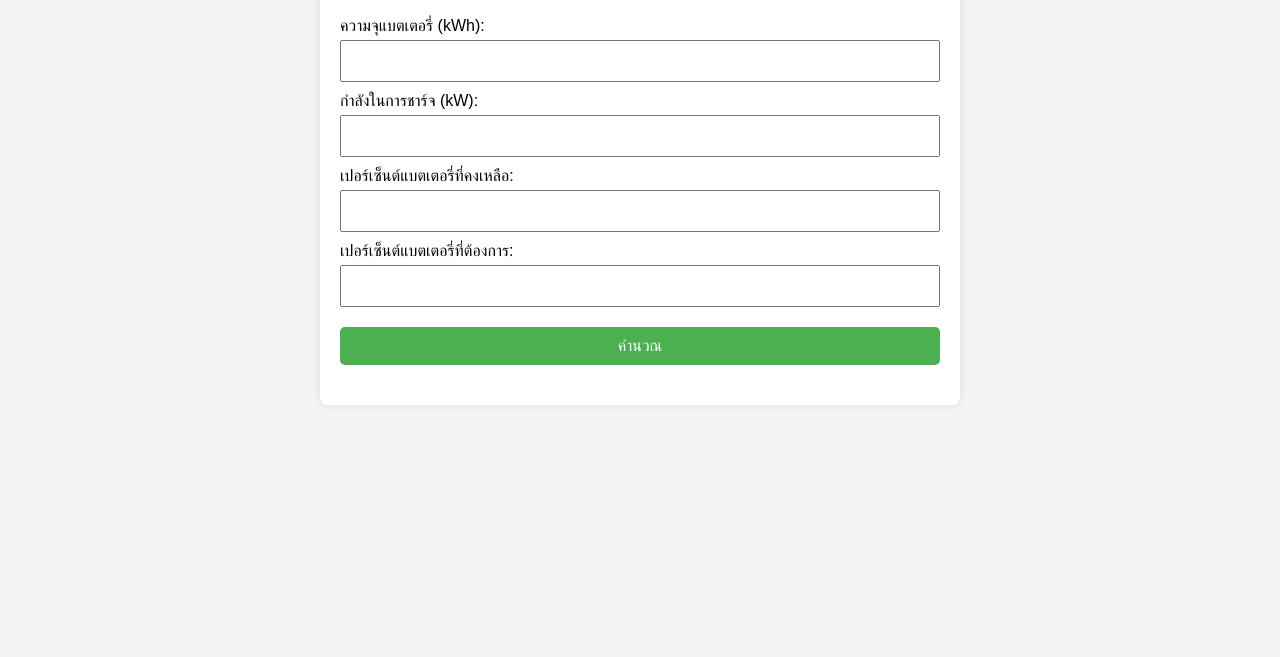
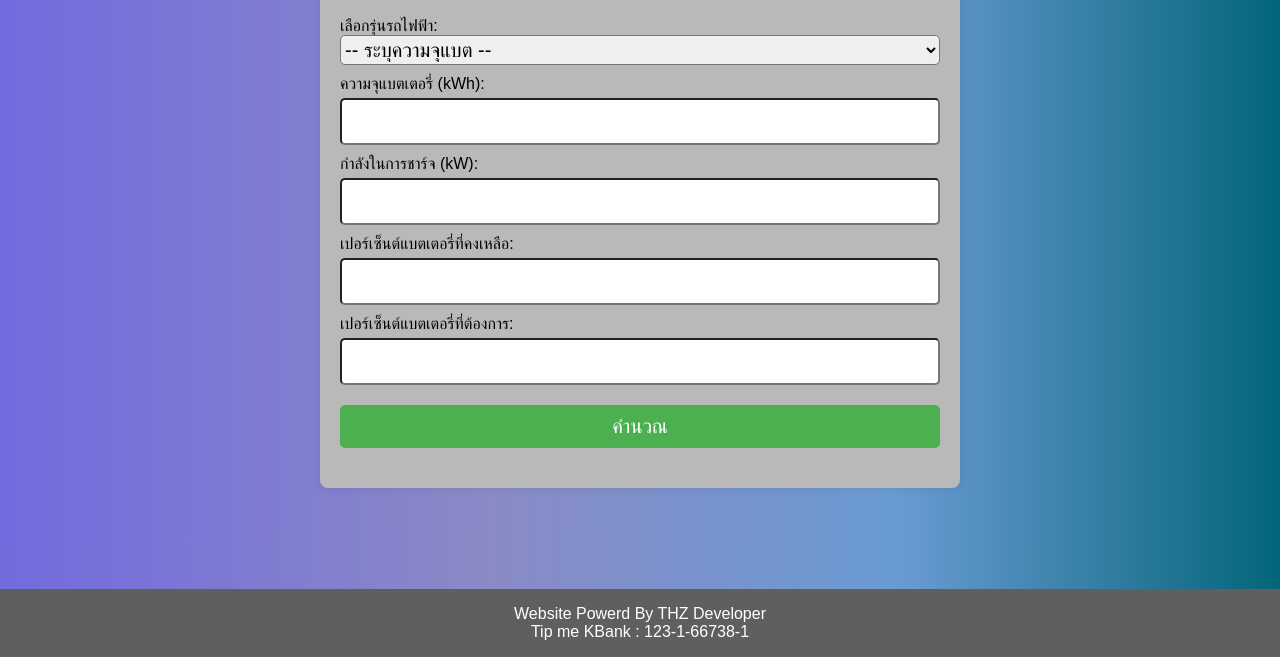
Before and after one commit to ThanathornZDev/CalCharge, a plain HTML site: page CalCharge/index.html in a window 1280 px wide. Shown: the part 143-800 px from the top of the page. Drawn offline with Linux system fonts and the light colour scheme.

Commit message:
Update v.2
- Select car models for BYD
- Re CSS

```diff
--- a/CalCharge/index.html
+++ b/CalCharge/index.html
@@ -8,10 +8,22 @@
 </head>
 <body>
     <div class="container">
-        <h1>คำนวณเวลาในการชาร์จรถไฟฟ้า</h1>
+        <h1>คำนวณเวลาในการชาร์จรถไฟฟ้า V.2</h1>
         <form id="charge-form">
+            <label for="car-model">เลือกรุ่นรถไฟฟ้า:</label>
+            <select id="car-model" onchange="updateBatteryCapacity()">
+                <option value="">-- ระบุความจุแบต --</option>
+                <option value="BYD Dophin Standard">BYD Dophin Standard</option>
+                <option value="BYD Dophin Extended">BYD Dophin Extended</option>
+                <option value="BYD Atto 3 Dynamic">BYD Atto 3 Dynamic</option>
+                <option value="BYD Atto 3 Extended">BYD Atto 3 Extended</option>
+                <option value="BYD Seal Dynamic">BYD Seal Dynamic</option>
+                <option value="BYD Seal Premium">BYD Seal Premium</option>
+                <option value="BYD Seal Performance">BYD Seal Performance</option>
+            </select>
+
             <label for="battery-capacity">ความจุแบตเตอรี่ (kWh):</label>
-            <input type="number" id="battery-capacity" step="0.01" required>
+            <input type="number" id="battery-capacity" step="0.01" required readonly>
 
             <label for="charging-power">กำลังในการชาร์จ (kW):</label>
             <input type="number" id="charging-power" step="0.01" required>
@@ -23,6 +35,7 @@
             <input type="number" id="target-percent" step="0.01" min="0" max="100" required>
 
             <button type="button" onclick="calculateChargeTime()">คำนวณ</button>
+            <!-- <button type="button" onclick="resetForm()">รีเซ็ต</button> -->
         </form>
 
         <div id="result">
@@ -30,6 +43,9 @@
         </div>
     </div>
 
+    <div class="footer">
+        <p>Website Powerd By THZ Developer <br> Tip me KBank : 123-1-66738-1</p>
+    </div>
 
     <script src="script.js"></script>
 </body>
--- a/CalCharge/script.js
+++ b/CalCharge/script.js
@@ -1,11 +1,35 @@
+// ข้อมูลความจุแบตเตอรี่ของแต่ละรุ่น
+const carModels = {
+    'BYD Dophin Standard': 44.90,
+    'BYD Dophin Extended': 60.48,
+    'BYD Atto 3 Dynamic': 49.92,
+    'BYD Atto 3 Extended': 60.48,
+    'BYD Seal Dynamic': 61.44,
+    'BYD Seal Premium': 82.56,
+    'BYD Seal Performance': 82.56
+};
+
+// ฟังก์ชันสำหรับอัปเดตความจุแบตเตอรี่ตามรุ่นที่เลือก
+function updateBatteryCapacity() {
+    const model = document.getElementById('car-model').value;
+    const capacityInput = document.getElementById('battery-capacity');
+
+    if (model && carModels[model]) {
+        capacityInput.value = carModels[model];
+        capacityInput.readOnly = true; // ตั้งค่าให้ไม่สามารถแก้ไขได้
+    } else {
+        capacityInput.value = '';
+        capacityInput.readOnly = false; // ให้สามารถกรอกค่าได้เอง
+    }
+}
+
+// ฟังก์ชันสำหรับคำนวณเวลาในการชาร์จ
 function calculateChargeTime() {
-    // Get input values
     const batteryCapacity = parseFloat(document.getElementById('battery-capacity').value);
     const chargingPower = parseFloat(document.getElementById('charging-power').value);
     const currentPercent = parseFloat(document.getElementById('current-percent').value);
     const targetPercent = parseFloat(document.getElementById('target-percent').value);
 
-    // Validate inputs
     if (isNaN(batteryCapacity) || isNaN(chargingPower) || isNaN(currentPercent) || isNaN(targetPercent) ||
         batteryCapacity <= 0 || chargingPower <= 0 || currentPercent < 0 || currentPercent > 100 ||
         targetPercent < 0 || targetPercent > 100 || targetPercent <= currentPercent) {
@@ -13,15 +37,23 @@ function calculateChargeTime() {
         return;
     }
 
-    // Calculate required battery capacity to charge
     const currentCapacity = (currentPercent / 100) * batteryCapacity;
     const targetCapacity = (targetPercent / 100) * batteryCapacity;
     const requiredCapacity = targetCapacity - currentCapacity;
 
-    // Calculate charging time in hours
-    const chargeTime = requiredCapacity / chargingPower; // hours
+    const chargeTimeInHours = requiredCapacity / chargingPower;
 
-    // Display the results
+    // คำนวณชั่วโมงและนาที
+    const hours = Math.floor(chargeTimeInHours);
+    const minutes = Math.round((chargeTimeInHours - hours) * 60);
+
     const resultElement = document.getElementById('time-result');
-    resultElement.textContent = `เวลาในการชาร์จจาก ${currentPercent}% ถึง ${targetPercent}% คือ ${chargeTime.toFixed(2)} ชั่วโมง`;
+    resultElement.textContent = `เวลาในการชาร์จจาก ${currentPercent}% ถึง ${targetPercent}% คือ ${hours} ชั่วโมง ${minutes} นาที`;
 }
+
+// ฟังก์ชันสำหรับรีเซ็ตฟอร์ม
+function resetForm() {
+    document.getElementById('charge-form').reset();
+    document.getElementById('battery-capacity').readOnly = false;
+    document.getElementById('time-result').textContent = '';
+}
--- a/CalCharge/styles.css
+++ b/CalCharge/styles.css
@@ -1,6 +1,7 @@
 body {
     font-family: Arial, sans-serif;
-    background-color: #f4f4f4;
+    /* background-color: #6ca0a3; */
+    background: linear-gradient(90deg, rgba(113,107,223,1) 0%, rgba(138,138,198,1) 38%, rgba(106,155,211,1) 70%, rgba(3,101,121,1) 100%);
     margin: 0;
     padding: 0;
 }
@@ -9,7 +10,7 @@ body {
     max-width: 600px;
     margin: 50px auto;
     padding: 20px;
-    background: #fff;
+    background: #b9b9b9;
     border-radius: 8px;
     box-shadow: 0 0 10px rgba(0,0,0,0.1);
 }
@@ -30,13 +31,14 @@ label {
 input[type="number"] {
     padding: 10px;
     margin-top: 5px;
-    font-size: 16px;
+    font-size: 20px;
+    border-radius: 5px;
 }
 
 button {
     padding: 10px;
     margin-top: 20px;
-    font-size: 16px;
+    font-size: 20px;
     background-color: #4CAF50;
     color: #fff;
     border: none;
@@ -49,5 +51,30 @@ button:hover {
 }
 
 #result {
-    margin-top: 20px;
+    /* margin-top: 20px; */
+    /* background-color: rgb(85, 255, 63); */
+    /* margin: auto; */
+    border-radius: 5px;
+    /* width: auto; */
+    font-size: 20px;
+    align-items: center;
+    justify-content: center;
+    /* border: 3px solid green; */
+    /* padding: 10px; */
 }
+
+#car-model {
+    height: 30px;
+    border-radius: 5px;
+    font-size: 20px;
+}
+
+.footer {
+    position: fixed;
+    left: 0;
+    bottom: 0;
+    width: 100%;
+    background-color: rgb(95, 95, 95);
+    color: white;
+    text-align: center;
+}
```
